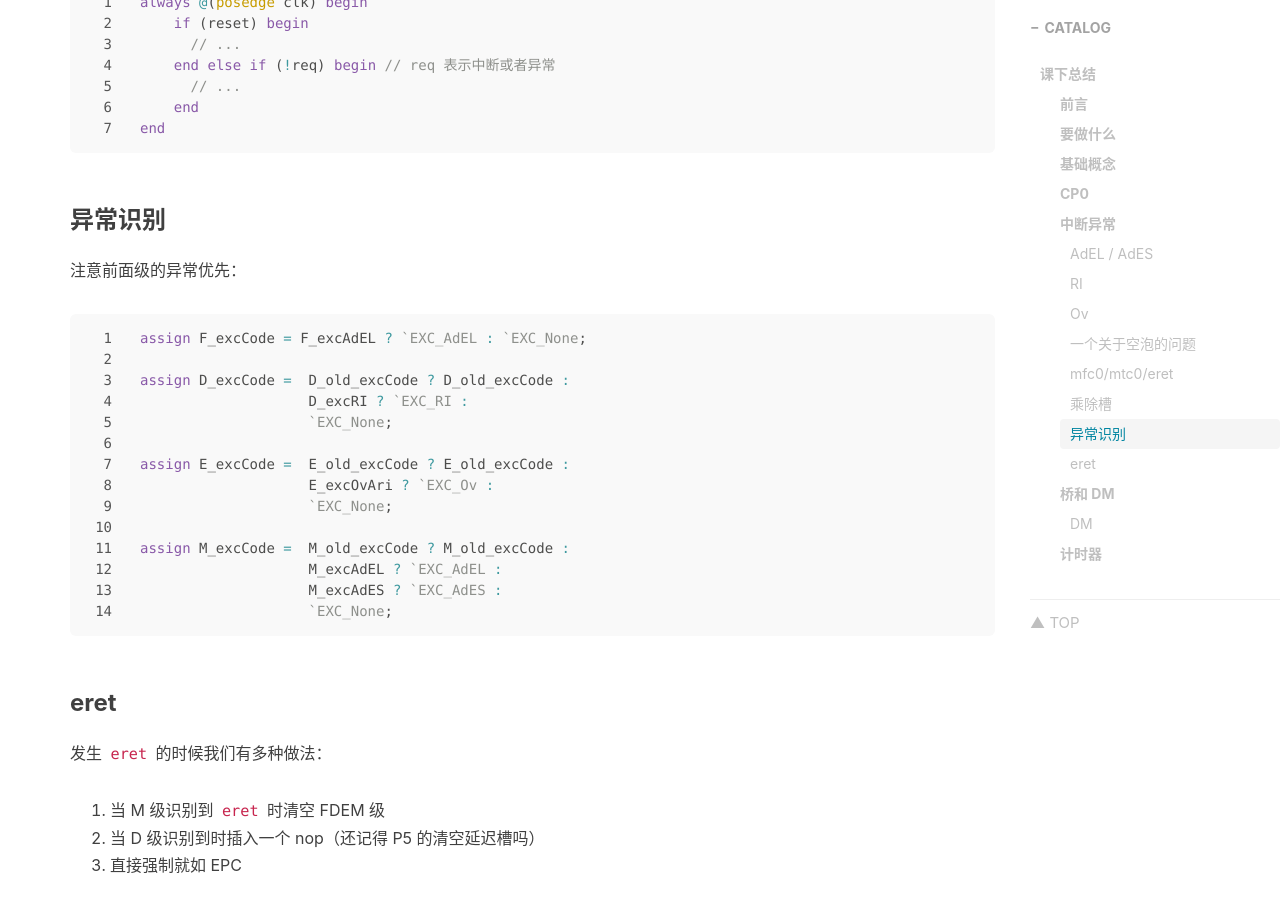
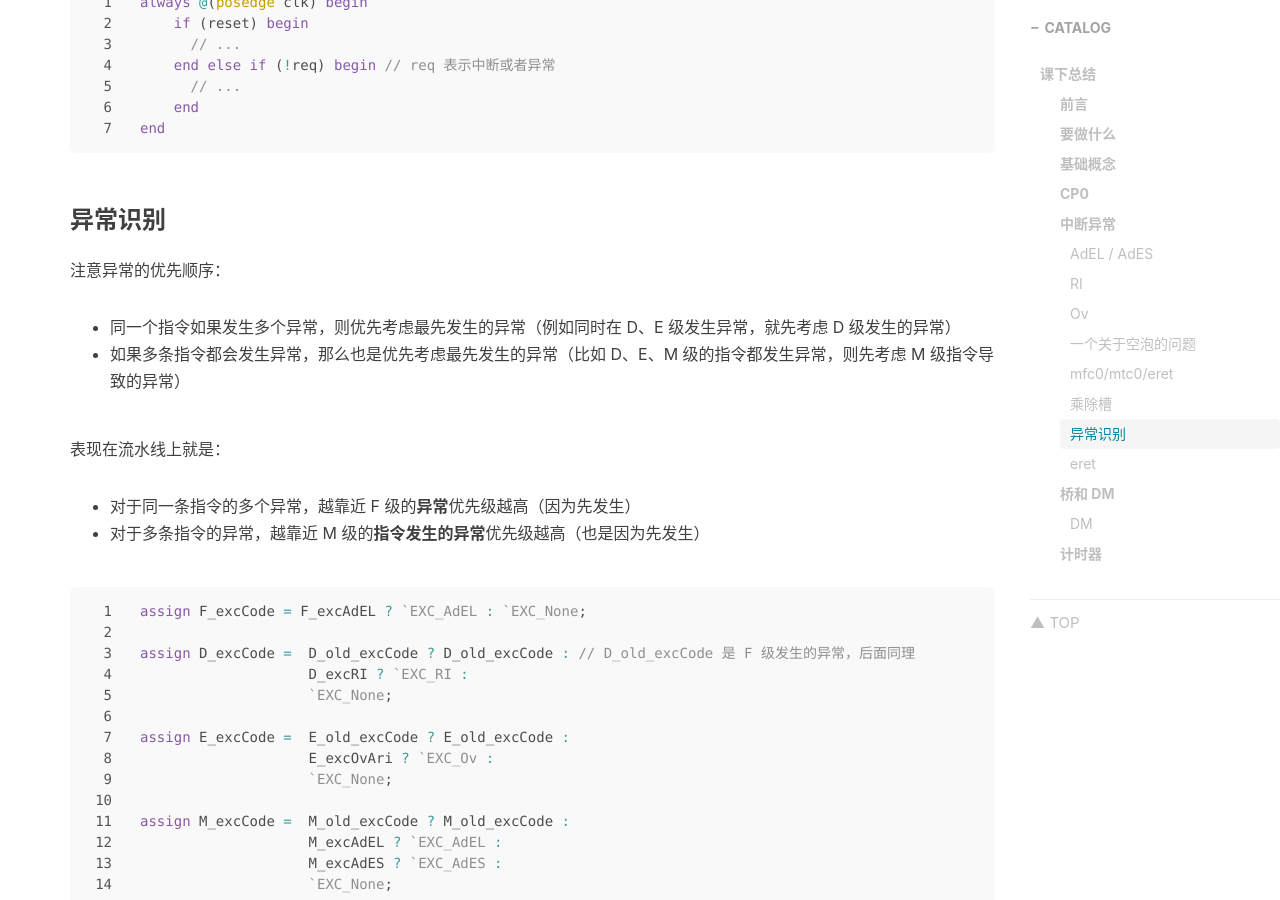
Before and after one commit to LogicLee0902/-LogicLee0902.github.io, a Jekyll site: the page built from _posts/buaa/buaa-co/lab/2021-01-02-buaa-co-lab-p7.md, in a window 1280 px wide and 900 px high, scrolled down 6984 px. Built offline with Jekyll 4.4.1, drawn with Linux system fonts in a browser that asks for light colours; nearby versions of some CDN libraries; comment, search, counter and statistics services are not loaded.

Commit message:
update buaa co p7

````diff
--- a/_posts/buaa/buaa-co/lab/2021-01-02-buaa-co-lab-p7.md
+++ b/_posts/buaa/buaa-co/lab/2021-01-02-buaa-co-lab-p7.md
@@ -275,12 +275,18 @@ end
 
 ### 异常识别
 
-注意前面级的异常优先：
+注意异常的优先顺序：
+- 同一个指令如果发生多个异常，则优先考虑最先发生的异常（例如同时在 D、E 级发生异常，就先考虑 D 级发生的异常）
+- 如果多条指令都会发生异常，那么也是优先考虑最先发生的异常（比如 D、E、M 级的指令都发生异常，则先考虑 M 级指令导致的异常）
+
+表现在流水线上就是：
+- 对于同一条指令的多个异常，越靠近 F 级的**异常**优先级越高（因为先发生）
+- 对于多条指令的异常，越靠近 M 级的**指令发生的异常**优先级越高（也是因为先发生）
 
 ```verilog
 assign F_excCode = F_excAdEL ? `EXC_AdEL : `EXC_None;
 
-assign D_excCode =  D_old_excCode ? D_old_excCode :
+assign D_excCode =  D_old_excCode ? D_old_excCode : // D_old_excCode 是 F 级发生的异常，后面同理
                     D_excRI ? `EXC_RI :
                     `EXC_None;
 
````
